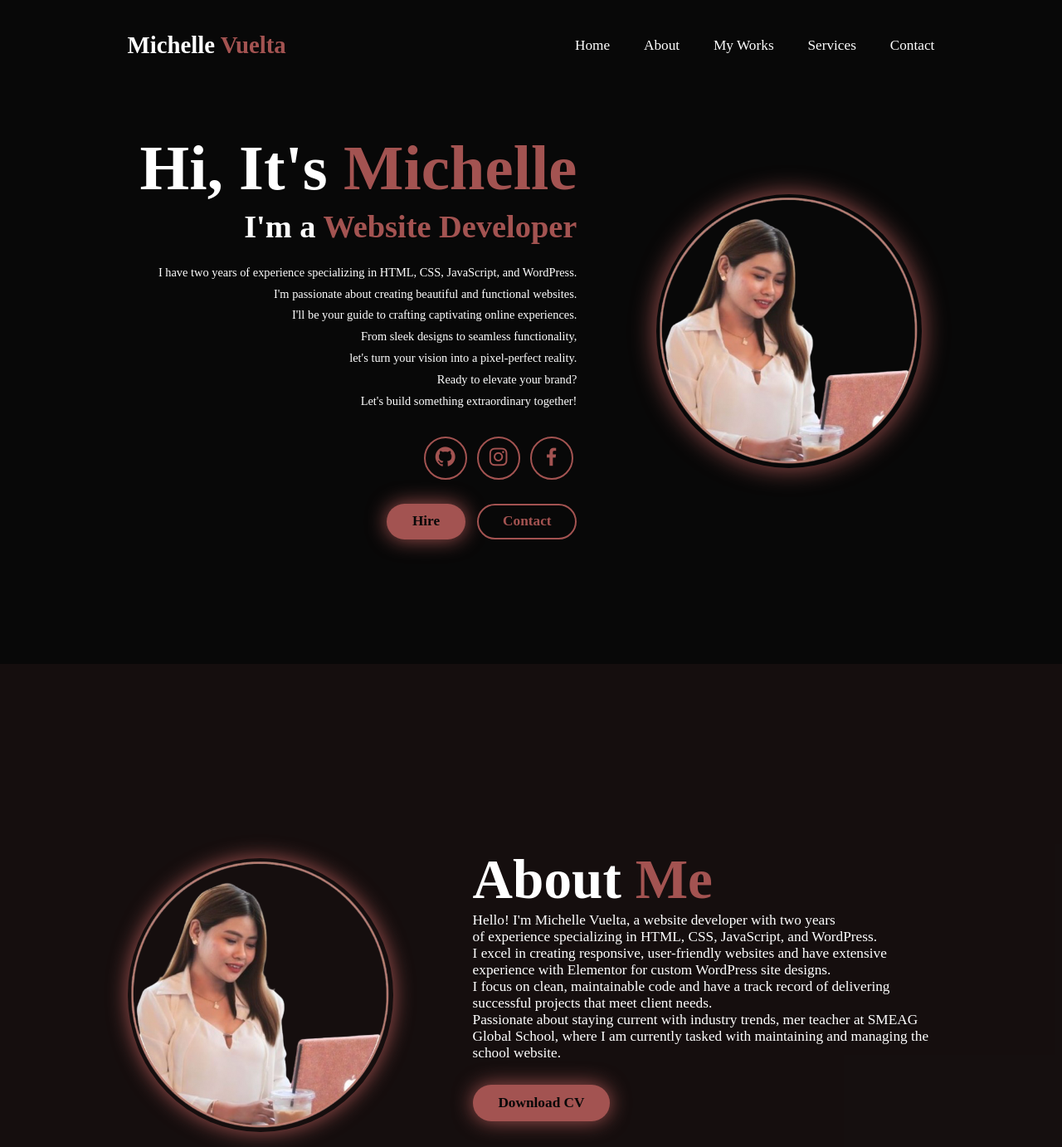
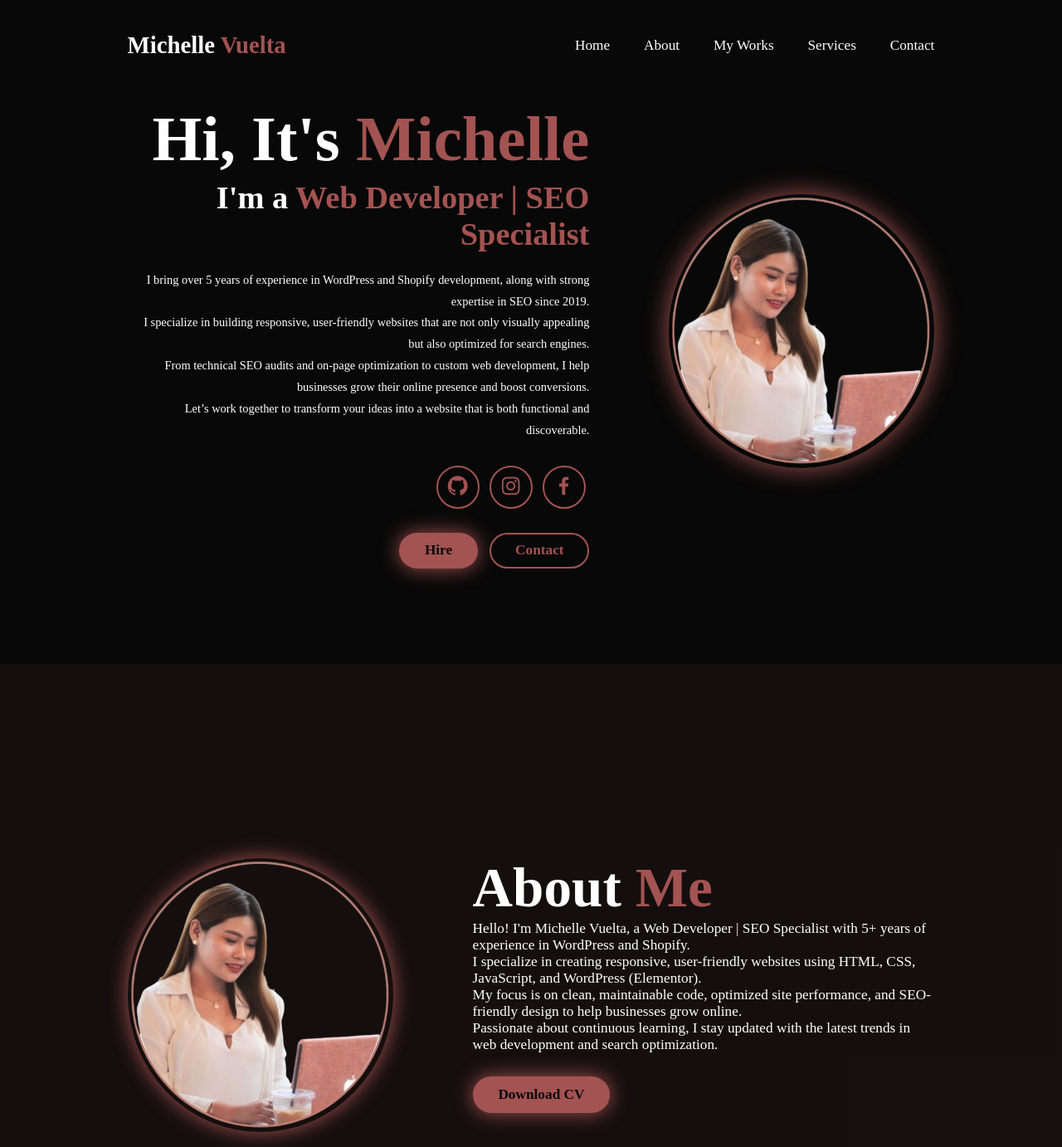
Before and after one commit to codebypink/My-Portfolio, a plain HTML site: page index.html in a window 1280 px wide. Shown: the top 1382 px of the page at 83% size. Drawn offline with nearby package versions, Linux system fonts and the light colour scheme.

Commit message:
index.html

```diff
--- a/index.html
+++ b/index.html
@@ -28,15 +28,13 @@
 
         <div class="home-content">
         <h1> Hi, It's <span>Michelle</span></h1>
-        <h3> I'm a <span>Website Developer</span></h3><br>
-        <p>
-             I have two years of experience specializing in HTML, CSS, JavaScript, and WordPress.
-           <br> I'm passionate about creating beautiful and functional websites.
-            <br> I'll be your guide to crafting captivating online experiences.
-                <br>From sleek designs to seamless functionality,<br>
-                let's turn your vision into a pixel-perfect reality.<br>
-                Ready to elevate your brand?<br>
-                Let's build something extraordinary together!</p>
+        <h3> I'm a <span>Web Developer | SEO Specialist</span></h3><br>
+       <p>
+    I bring over 5 years of experience in WordPress and Shopify development, along with strong expertise in SEO since 2019.
+    <br> I specialize in building responsive, user-friendly websites that are not only visually appealing but also optimized for search engines.
+    <br> From technical SEO audits and on-page optimization to custom web development, I help businesses grow their online presence and boost conversions.
+    <br> Let’s work together to transform your ideas into a website that is both functional and discoverable.
+</p>
 
             <div class="social-icons">
                 <a href="#">
@@ -71,16 +69,12 @@
                 <h2>About <span>Me</span></h2>
 
                 <p>
-                    Hello! I'm Michelle Vuelta, a website developer with two years
-            <br>of experience specializing in HTML, CSS, JavaScript, and WordPress.
-            <br> I excel in creating responsive, user-friendly websites and have extensive experience
-            with Elementor for custom WordPress site designs.
-            <br>I focus on clean, maintainable code and have a track record of
-            delivering successful projects that meet client needs.
-            <br>Passionate about staying current with industry trends,
-            mer teacher at SMEAG Global School,
-            where I am currently tasked with maintaining and managing the school website.
-                </p>
+    Hello! I'm Michelle Vuelta, a Web Developer | SEO Specialist with 5+ years of experience in WordPress and Shopify.
+    <br>I specialize in creating responsive, user-friendly websites using HTML, CSS, JavaScript, and WordPress (Elementor).
+    <br>My focus is on clean, maintainable code, optimized site performance, and SEO-friendly design to help businesses grow online.
+    <br>Passionate about continuous learning, I stay updated with the latest trends in web development and search optimization.
+</p>
+
                 <a href="https://drive.google.com/file/d/15NXA12_mNsLpGjMd9SSfKh1dhSrcKr9m/view?usp=drive_open"
                 download="Your_CV.pdf" class="btn">Download CV</a>
             </div>
```
